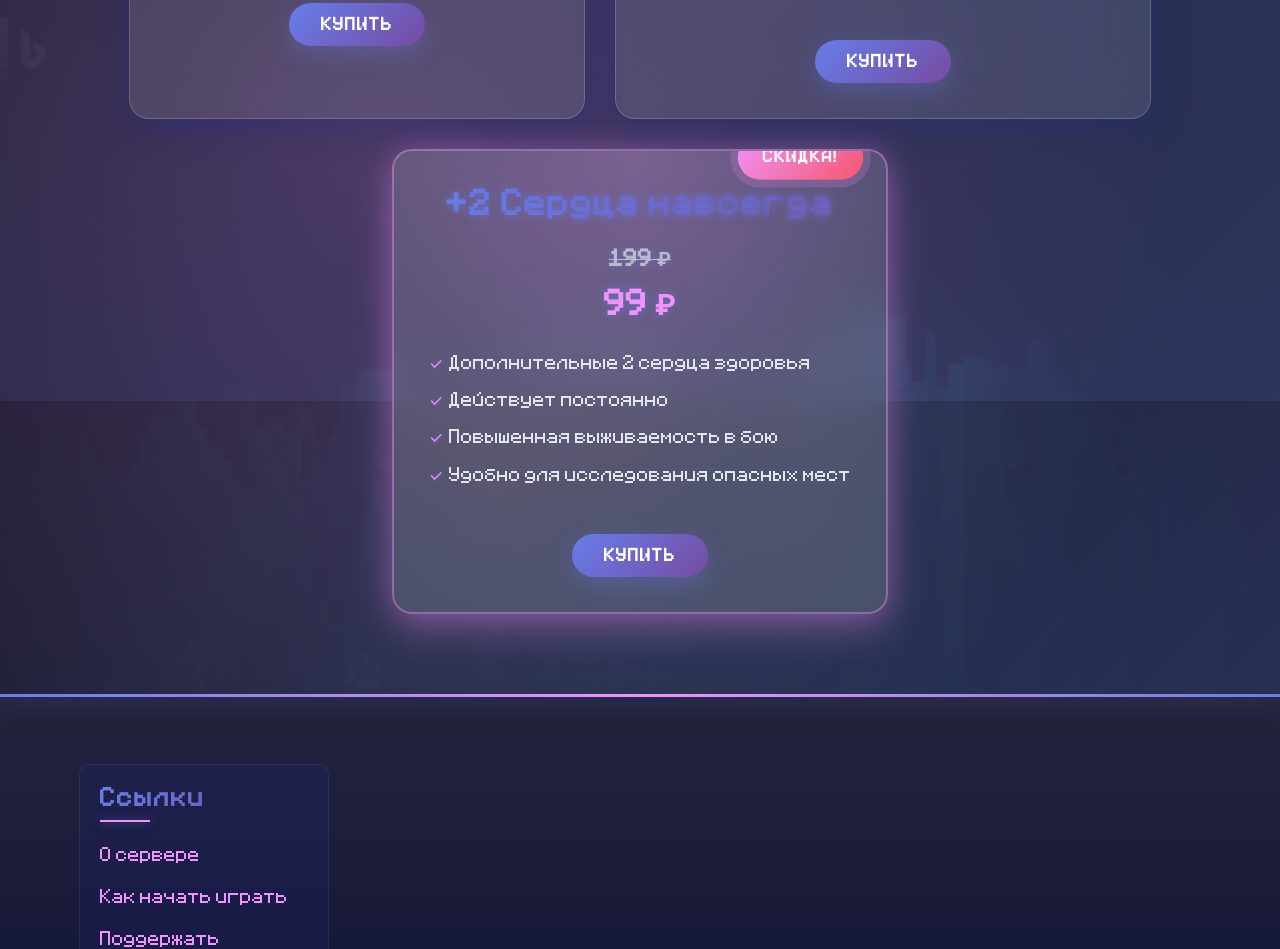
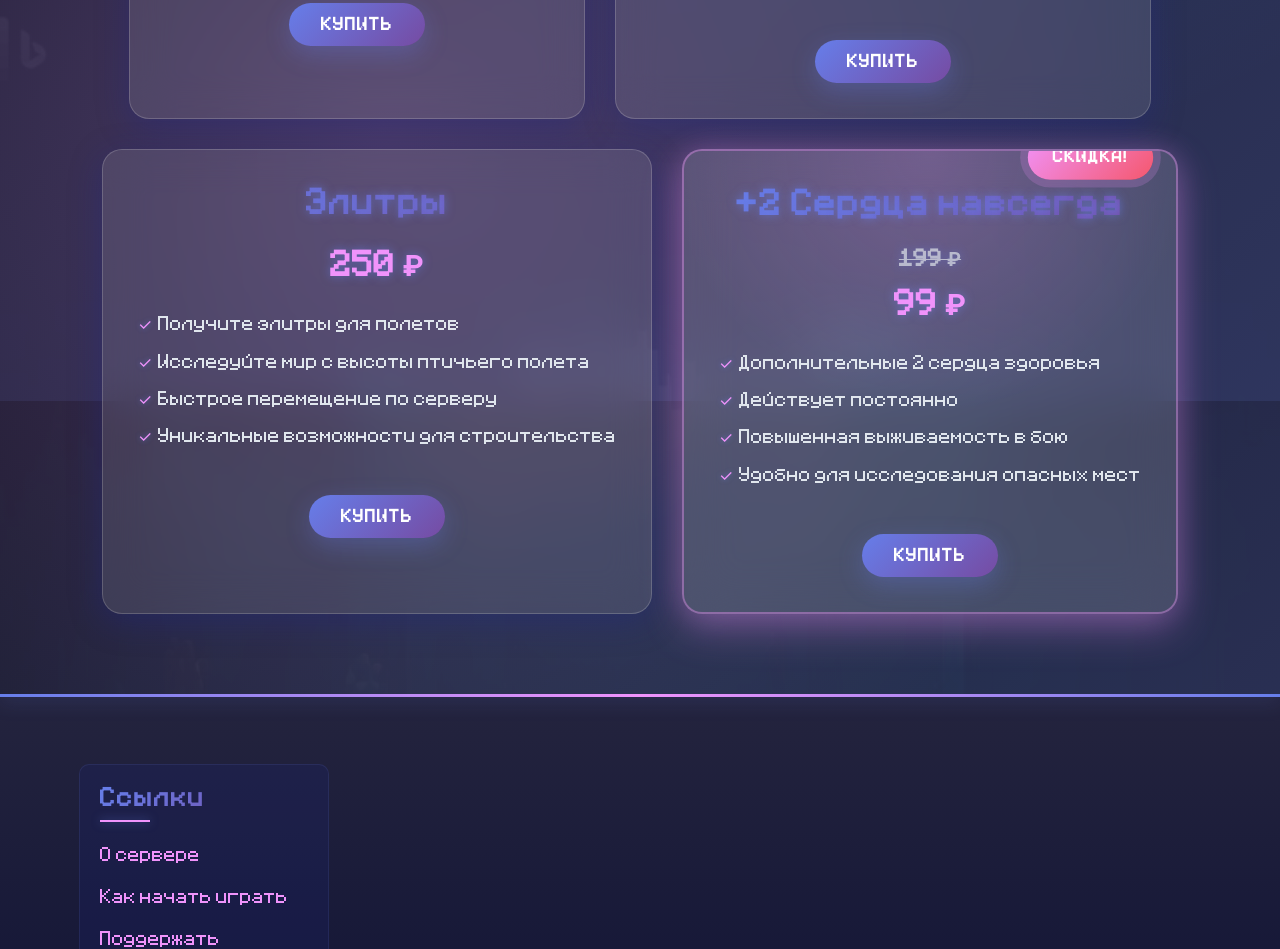
Before and after one commit to danilgethub/Site2.0, a website: page site1-main/website/index.html in a window 1280 px wide. Shown: the part 3267-4216 px from the top of the page. Drawn offline with Linux system fonts and the light colour scheme; no server answers.

Commit message:
Update index.html

```diff
--- a/site1-main/website/index.html
+++ b/site1-main/website/index.html
@@ -147,6 +147,20 @@
                     <button class="buy-btn" data-package="doublejump" data-price="150">Купить</button>
                 </div>
 
+                <div class="package">
+                    <h3>Элитры</h3>
+                    <div class="price">
+                        <span class="discounted-price">250 ₽</span>
+                    </div>
+                    <ul>
+                        <li>Получите элитры для полетов</li>
+                        <li>Исследуйте мир с высоты птичьего полета</li>
+                        <li>Быстрое перемещение по серверу</li>
+                        <li>Уникальные возможности для строительства</li>
+                    </ul>
+                    <button class="buy-btn" data-package="elytra" data-price="250">Купить</button>
+                </div>
+
                 <div class="package popular">
                     <div class="popular-badge">СКИДКА!</div>
                     <h3>+2 Сердца навсегда</h3>
```
